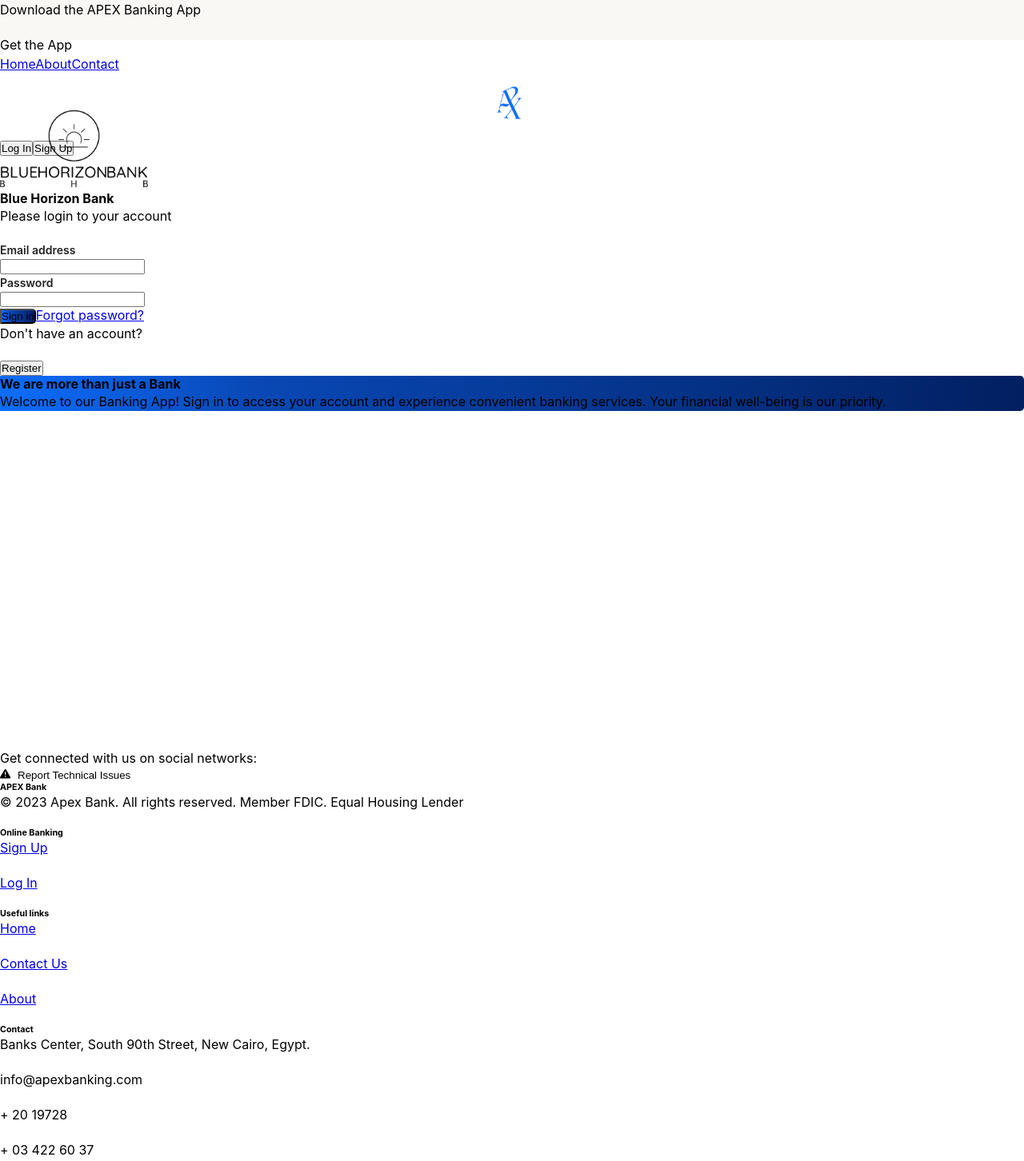
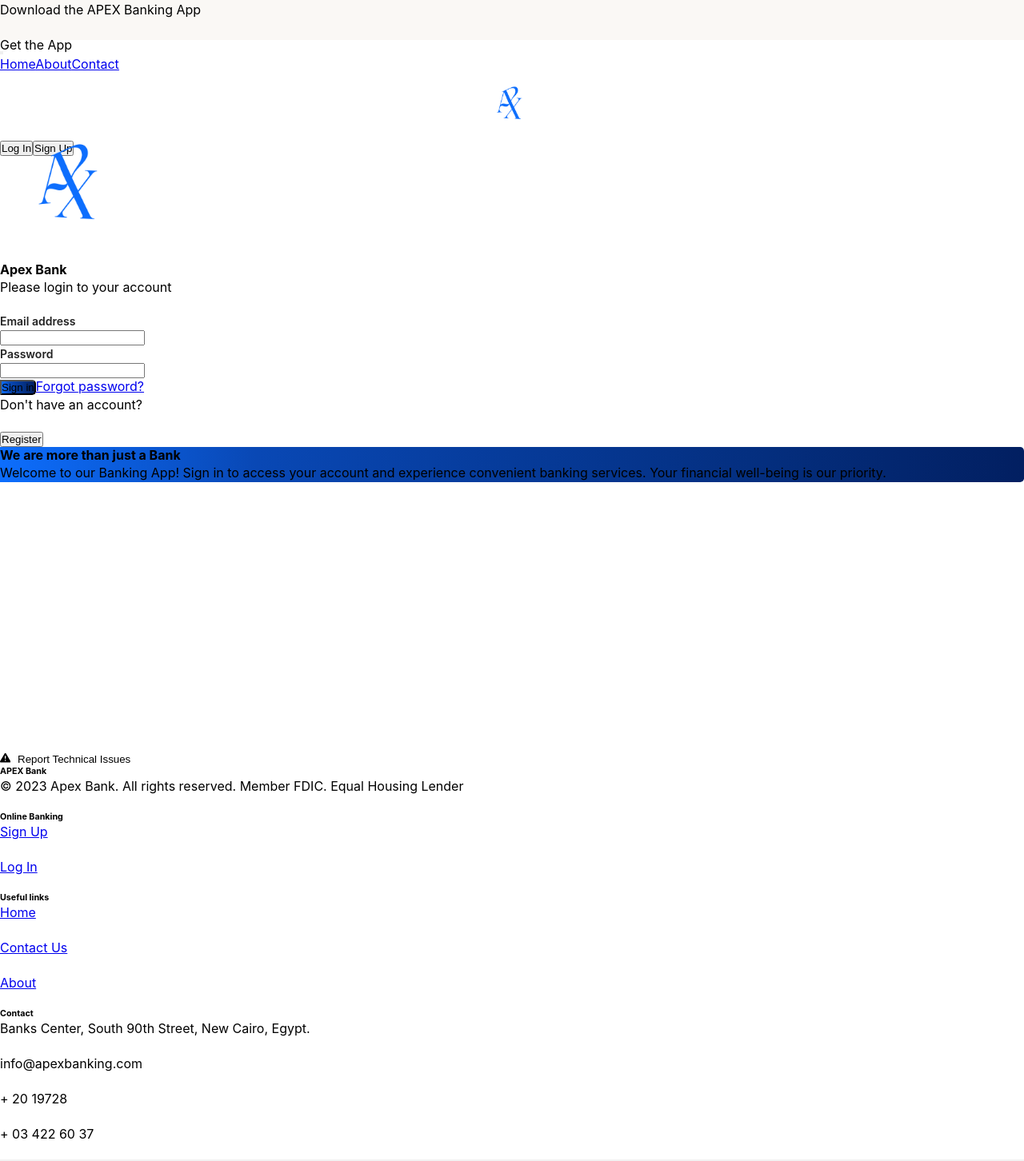
Before and after one commit to Saraahmedd/APEXBank, a React (Create React App) app in the folder ms3/: page /login in a window 1280 px wide. Shown: the top 1452 px of the page at 80% size. Built offline with nearby package versions, Linux system fonts and the light colour scheme.

Commit message:
Some Touches after merging to link screens

```diff
--- a/ms3/src/components/client/Footer.js
+++ b/ms3/src/components/client/Footer.js
@@ -27,7 +27,7 @@ const Footer = () => {
         <MDBFooter bgColor='light' className='text-center text-lg-start text-muted'>
             <section className='d-flex justify-content-center justify-content-lg-between p-4 border-bottom'>
                 <div className='me-5 d-none d-lg-block'>
-                    <span>Get connected with us on social networks:</span>
+                    {/* <span>Get connected with us on social networks:</span> */}
                 </div>
 
                 <div>
@@ -104,7 +104,7 @@ const Footer = () => {
             </section>
 
             <div className='text-center p-4' style={{ backgroundColor: 'rgba(0, 0, 0, 0.05)' }}>
-                © 2021 Copyright:
+                © 2023 Copyright:
                 <a className='text-reset fw-bold ms-2' href='https://mdbootstrap.com/'>
                     APEX Bank
                 </a>
--- a/ms3/src/components/client/Navbar.js
+++ b/ms3/src/components/client/Navbar.js
@@ -79,7 +79,7 @@ const ClientNavbar = ({ loggedIn = false }) => {
                                 {loggedIn &&
                                     <>
                                         {/* <p className="fw-semibold fs-6 m-0 p-0">Logged in as Omar</p> */}
-                                        <Link to="/bankaccounts" className="text-decoration-none"><Nav.Link href="#home" className="fw-semibold fs-5 text-primary">My Accounts</Nav.Link></Link>
+                                        <Link to="/bankAccount" className="text-decoration-none"><Nav.Link href="#home" className="fw-semibold fs-5 text-primary">My Accounts</Nav.Link></Link>
                                         <Link to="/bills" className="text-decoration-none"><Nav.Link href="#home" className="fw-semibold fs-5 text-primary">Bills</Nav.Link></Link>
                                         <Link to="/loans" className="text-decoration-none"><Nav.Link href="#home" className="fw-semibold fs-5 text-primary">Loans</Nav.Link></Link>
                                         <Link to="/creditcard" className="text-decoration-none"><Nav.Link href="#home" className="fw-semibold fs-5 text-primary">Credit Cards</Nav.Link></Link>
--- a/ms3/src/screens/client/BankAccountOpeningFormScreen.js
+++ b/ms3/src/screens/client/BankAccountOpeningFormScreen.js
@@ -21,7 +21,7 @@ const BankAccountScreen = () => {
     setShow(true);}
   return (
     <>
-    <Navbar/>
+    <Navbar loggedIn={true}/>
     <SuccessModal link={"/bankAccounts"} modal={show} toggleShow={handleClose} title={"Success"} message={"Thank you for opening your bank account with us! \n We will redirect you to your bank accounts' page."}/>
     <Container className='min-vh-100  justify-content-center'>
 
--- a/ms3/src/screens/client/BankAccountTransactionsScreen.js
+++ b/ms3/src/screens/client/BankAccountTransactionsScreen.js
@@ -40,7 +40,7 @@ const SingleAccountScreen = () => {
 
   return (
     <div className="text-center">
-      <Navbar />
+      <Navbar  loggedIn={true} />
       <div className="container mt-5">
         <h2>Bank Account Details</h2>
         <Card>
--- a/ms3/src/screens/client/BankAccountsScreen.js
+++ b/ms3/src/screens/client/BankAccountsScreen.js
@@ -102,7 +102,7 @@ const BankAccountsScreen = () => {
   return (
     <div className="text-center min-vh-100">
 
-      <Navbar />
+      <Navbar  loggedIn={true}/>
       <Container className=' min-vh-100' >
         <BankTransferModal show={show} handleClose={handleClose} handleShow={handleShow} />
       <CloseBankAccountModal show={show2} handleClose={handleClose2} handleShow={handleShow2} />
--- a/ms3/src/screens/client/LoginScreen.js
+++ b/ms3/src/screens/client/LoginScreen.js
@@ -11,7 +11,7 @@ import { Button } from 'react-bootstrap';
 import Navbar from '../../components/client/Navbar'
 import Message from '../../components/client/Message';
 import Footer from '../../components/client/Footer';
-const logo = require('../../imgs/lightLogo.png')
+const logo = require('../../imgs/logo_transparent.png')
 function App() {
 
   const [username,setUsername] = React.useState('');
@@ -24,7 +24,7 @@ function App() {
     // You can perform any necessary logic here
 
     if(username === "abdullah@yahoo.com" && password==="pass1234"){
-        window.history.pushState({},"","/")
+        window.history.pushState({},"","/portal")
       window.location.reload()
     }
     else {
@@ -44,7 +44,7 @@ function App() {
 
    <MDBContainer className="mb-5 gradient-form min-vh-100 d-flex justify-content-center">
 
-      <MDBRow className='m-auto'>
+      <MDBRow className='m-auto border-1 border-primary'>
 
         <MDBCol col='6' className="mb-5">
 
@@ -55,7 +55,7 @@ function App() {
             <div className="text-center">
               <img src={logo}
                 style={{width: '185px'}} alt="logo" />
-              <h4 className="mt-1 mb-5 pb-1">Blue Horizon Bank</h4>
+              <h4 className="mt-1 mb-5 pb-1">Apex Bank</h4>
             </div>
 
             <p>Please login to your account</p>
--- a/ms3/src/screens/client/SignUpScreen.js
+++ b/ms3/src/screens/client/SignUpScreen.js
@@ -105,7 +105,7 @@ const SignUpScreen = () => {
               </div>
             </div>
 
-            <Container className='d-flex flex-column' style={{ height: '50vh' }}>
+            <Container className='d-flex flex-column' style={{ height: '40vh' }}>
 
               <Form id="form1" style={{ display: activeForm === 1 ? "block" : "none" }}>
                 <p>
--- a/ms3/src/screens/client/TransferMoneyScreen.js
+++ b/ms3/src/screens/client/TransferMoneyScreen.js
@@ -12,7 +12,7 @@ const BankTransferScreen = () => {
 
   return (
     <>
-      <Navbar />
+      <Navbar  loggedIn={true} />
       <Container className="min-vh-100">
         <br />
         <Row className="justify-content-center">
@@ -20,7 +20,7 @@ const BankTransferScreen = () => {
             <div className="text-center">
               <h2 className="mb-4">Bank Transfer</h2>
             </div>
-            <div className="card p-4 rounded shadow"> {/* Use a card component for styling */}
+            <div className="cardd p-4 rounded shadow"> {/* Use a card component for styling */}
               <Form>
                 <Form.Group controlId="formAccountNumber">
                   <Form.Label>Account Number</Form.Label>
--- a/ms3/src/screens/client/UserProfileScreen.js
+++ b/ms3/src/screens/client/UserProfileScreen.js
@@ -18,7 +18,7 @@ const UserProfileScreen = () => {
   };
   return (
 <>
-      <Navbar />
+      <Navbar  loggedIn={true} />
     <div class="container">
        {message && <Message variant='success' showMessage={success} setShowMessage={setSuccess}>
                  {message}
```
